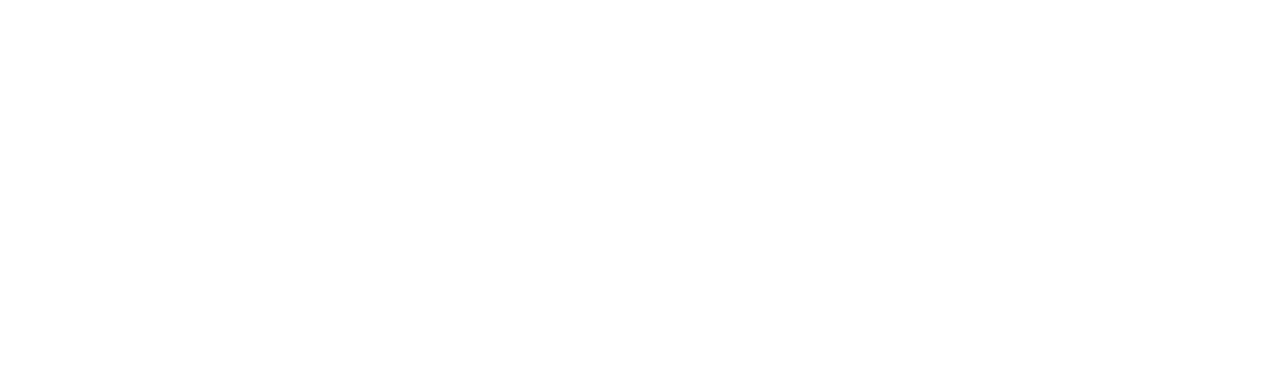
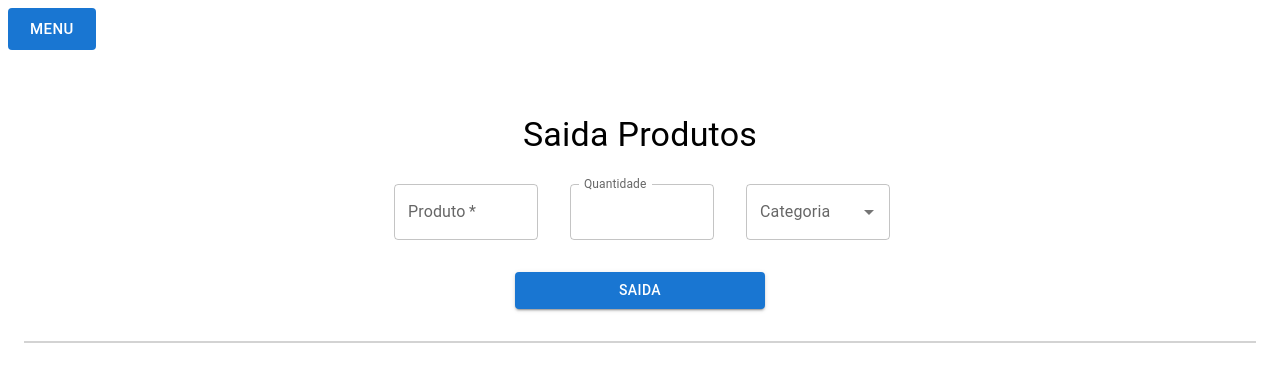
Before and after one commit to JessanyKaline/estoque-pousada, a React (Create React App) app: page /saida in a window 1280 px wide. Before the commit this address had no page. Shown: the top 382 px of the page. Built offline with nearby package versions, Linux system fonts and the light colour scheme.

Commit message:
new pages

```diff
--- a/src/App.js
+++ b/src/App.js
@@ -4,6 +4,8 @@ import { BrowserRouter, Routes, Route } from "react-router-dom";
 import Login from "./pages/Login";
 import Home from './pages/Home';
 import Cadastrar from './pages/Cadastrar';
+import Saida from './pages/Saida';
+import Relatorios from "./pages/Relatorios";
 
 
 function App() {
@@ -13,6 +15,8 @@ function App() {
         <Route path="/" element={<Login />} />
         <Route path="/home" element={<Home />} />
         <Route path="/cadastrar" element={<Cadastrar />} />
+        <Route path="/saida" element={<Saida />} />
+        <Route path="/relatorios" element={<Relatorios />} />
         </Routes>
     </BrowserRouter>
   );
--- /dev/null
+++ b/src/pages/Relatorios.jsx
@@ -0,0 +1,64 @@
+import React from "react";
+import Menu from "../molecules/Menu";
+import styled from "styled-components";
+import Box from "@mui/material/Box";
+import TextField from "@mui/material/TextField";
+import Typography from "@mui/material/Typography";
+import Autocomplete from "@mui/material/Autocomplete";
+
+import ContentPasteSearchOutlinedIcon from '@mui/icons-material/ContentPasteSearchOutlined';
+
+const StyleDivInput = styled.div`
+  display: flex;
+  justify-content: center;
+  widht: 80%;
+  padding-left: 8rem;
+
+  @media screen and (min-width: 281px) and (max-width: 440px) {
+    flex-direction: column;
+    margin: 0rem;
+    padding: 0rem;
+    width: 50%;
+  }
+`;
+
+export default function Cadastrar() {
+  return (
+    <div>
+      <Menu />
+
+      <Box
+        component="form"
+        sx={{
+          "& .MuiTextField-root": { m: 2, width: "18ch" },
+          marginTop: 8,
+          bgColor: "black",
+        }}
+        noValidate
+        autoComplete="off"
+      >
+        <Typography variant="h4" align="center" gutterBottom>
+          Relatórios
+        </Typography>
+        <StyleDivInput>
+          <TextField required id="categoria" label="Produto" />
+          <Autocomplete
+            disablePortal
+            id="combo-box-demo"
+            options={categoria}
+            sx={{ width: 300 }}
+            renderInput={(params) => (
+              <TextField {...params} label="Categoria" />
+            )}
+          />
+          <ContentPasteSearchOutlinedIcon sx={{ fontSize: 40 }} />
+        </StyleDivInput>
+      </Box>
+    </div>
+  );
+}
+const categoria = [
+    { label: 'Snacks'},
+    { label: 'Bebidas'},
+
+  ];
--- /dev/null
+++ b/src/pages/Saida.jsx
@@ -0,0 +1,89 @@
+import React from "react";
+import Menu from "../molecules/Menu";
+import styled from "styled-components";
+import Box from "@mui/material/Box";
+import TextField from "@mui/material/TextField";
+import ListaCategoria from "../atoms/ListaCategoria";
+import Button from "@mui/material/Button";
+import { Link } from "react-router-dom";
+import { linkStyle } from "./Home";
+import Typography from "@mui/material/Typography";
+
+
+const StyleDivInput = styled.div`
+  display: flex;
+  justify-content: center;
+  widht: 80%;
+  padding-left: 8rem;
+
+  @media screen and (min-width: 281px) and (max-width: 440px) {
+    flex-direction: column;
+    margin: 0rem;
+    padding: 0rem;
+    width: 50%;
+  }
+`;
+
+const StyleDivButton = styled.div`
+display: flex;
+justify-content:center;
+widht: 80%;
+margin: 1rem;
+padding-bottom: 2rem;
+border-bottom: 2px solid #d3d3d3;
+
+
+@media screen and (min-width: 281px) and (max-width: 440px){
+  flex-direction:column;
+  margin: 0rem;
+  padding: 0rem;
+  width: 50%;
+
+`;
+
+
+export default function Cadastrar() {
+  return (
+    <div>
+      <Menu />
+
+      <Box
+        component="form"
+        sx={{
+          "& .MuiTextField-root": { m: 2, width: "18ch" },
+          marginTop: 8,
+          bgColor: "black",
+        }}
+        noValidate
+        autoComplete="off"
+      >
+        <Typography variant="h4" align="center" gutterBottom>
+          Saida Produtos
+        </Typography>
+        <StyleDivInput>
+          <TextField required id="categoria" label="Produto" />
+          <TextField
+            id="quantidade"
+            label="Quantidade"
+            type="number"
+            InputLabelProps={{
+              shrink: true,
+            }}
+          />
+          <ListaCategoria />
+        </StyleDivInput>
+
+        <StyleDivButton>
+          <Link style={linkStyle}>
+            <Button variant="contained" sx={{ width: 250 }}>
+              {" "}
+              Saida
+            </Button>
+          </Link>
+        </StyleDivButton>
+      </Box>
+
+
+    </div>
+  );
+}
```
